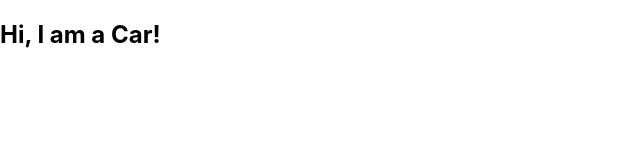
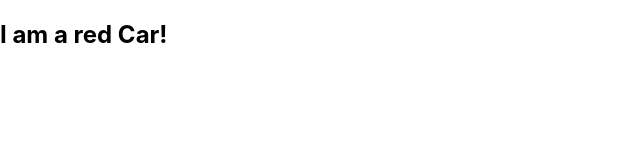
Before and after one commit to maribelcuales/React-Review-Project, a React (Create React App) app: page / in a window 1280 px wide. Shown: the top 160 px of the page, without its empty margins (0-640 px from the left). Built offline with nearby package versions, Linux system fonts and the light colour scheme.

Commit message:
Create a constructor function in the Car component and added color property.

```diff
--- a/src/Car.js
+++ b/src/Car.js
@@ -1,5 +1,22 @@
-function Car() {
-  return <h2>Hi, I am a Car!</h2>
+import React from 'react';
+
+// Create a constructor function and add a color property:
+class Car extends React.Component {
+  constructor() {
+    super();
+    this.state = {color: "red"};
+  }
+  render() {
+    return <h2>I am a {this.state.color} Car!</h2>;
+  }
 }
 
 export default Car;
+
+
+/**
+function Car() {
+  return <h2>Hi, I am a Car!</h2>
+
+export default Car;
+**/
```
